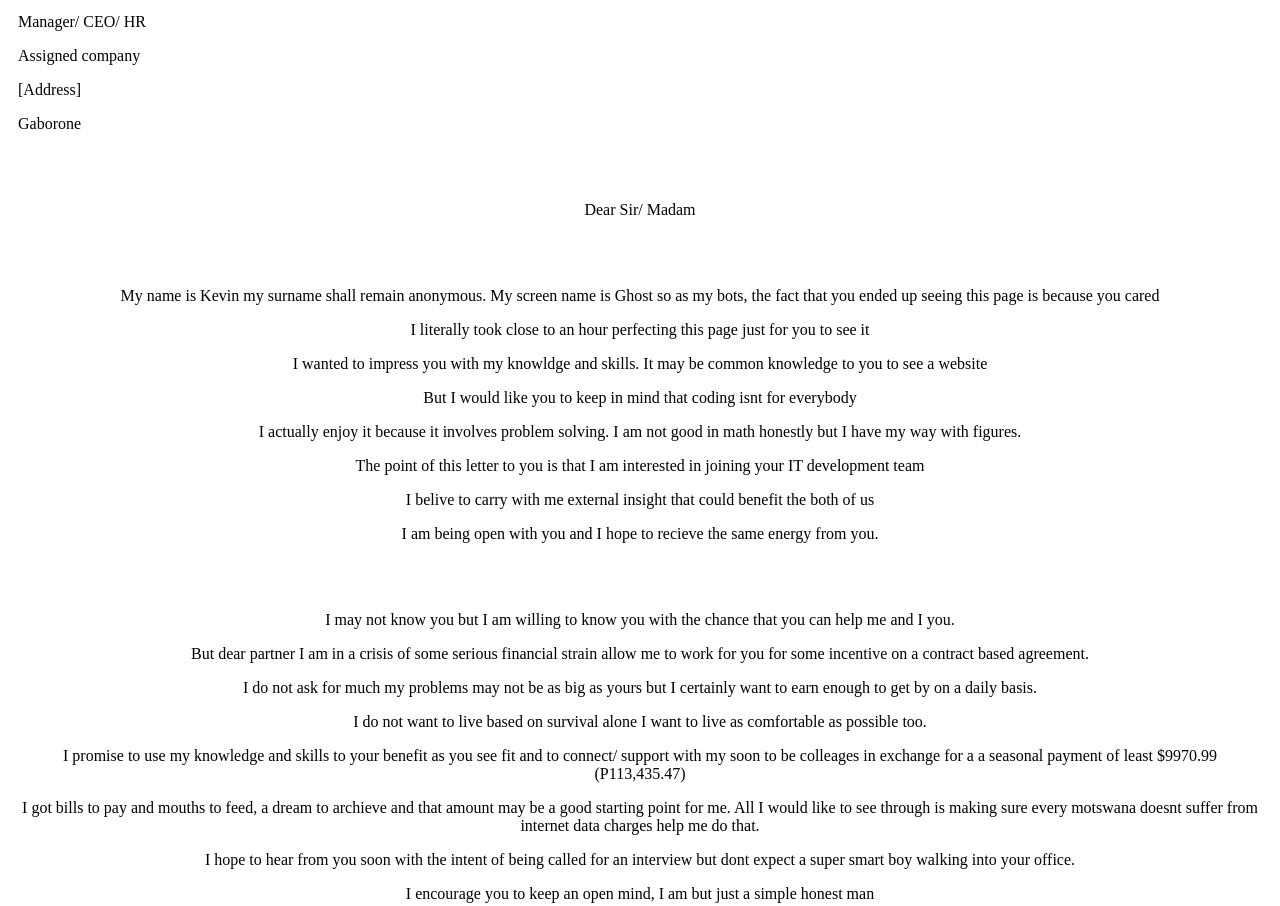
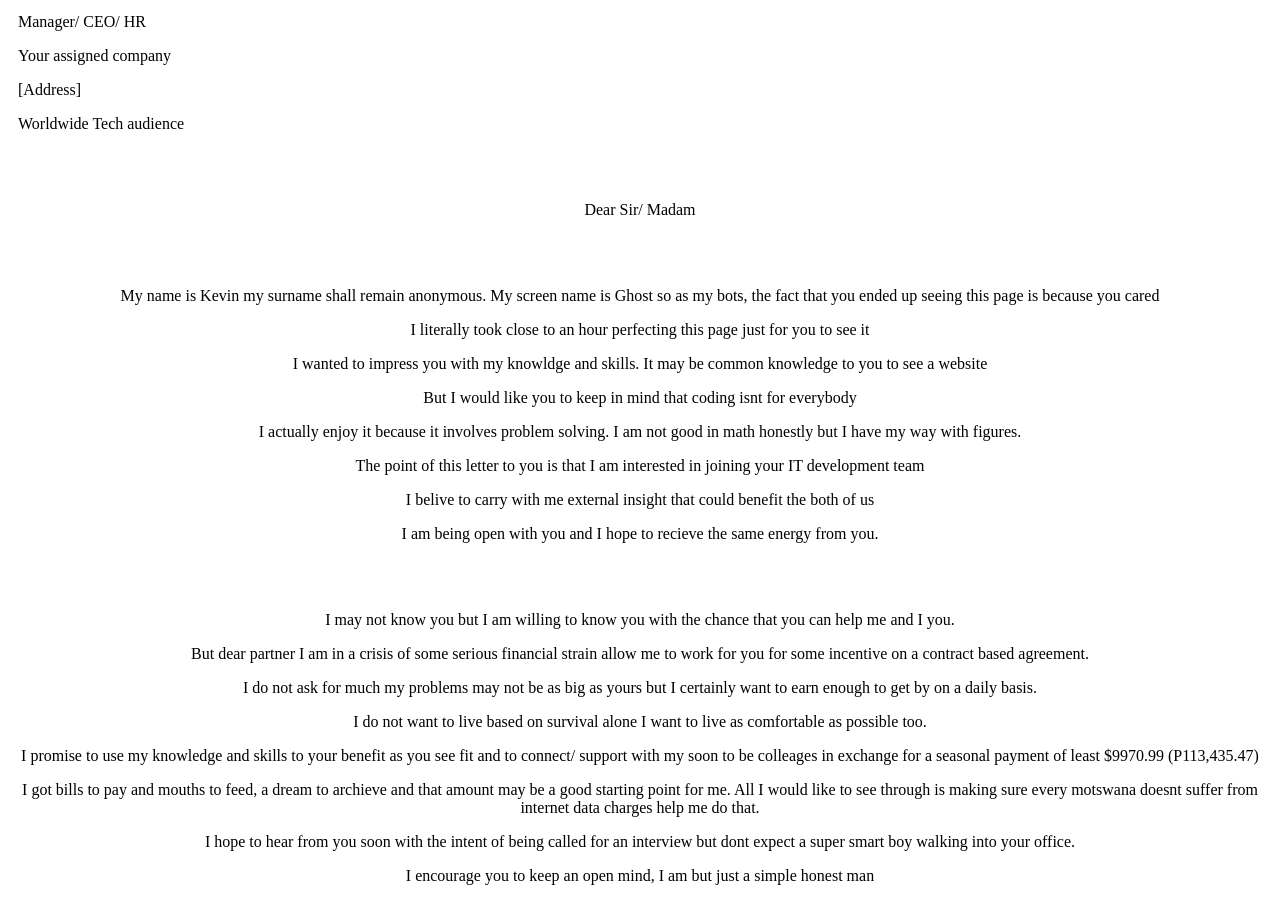
Before and after one commit to kevstar0/kevin, a website: page about.html in a window 1280 px wide. Shown: the part 225-1131 px from the top of the page. Drawn offline with Linux system fonts and the light colour scheme.

Commit message:
fixed target market
fixed vocab as well

```diff
--- a/about.html
+++ b/about.html
@@ -24,9 +24,9 @@
     <br />
     <p>To whom it may concern</p>
     <p>Manager/ CEO/ HR</p>
-    <p>Assigned company</p>
+    <p>Your assigned company</p>
     <p>[Address]</p>
-    <p>Gaborone</p>
+    <p>Worldwide Tech audience</p>
     <br />
     <br />
     <center>
@@ -80,7 +80,7 @@
       </p>
       <p>
         I promise to use my knowledge and skills to your benefit as you see fit
-        and to connect/ support with my soon to be colleages in exchange for a a seasonal payment of least $9970.99 (P113,435.47)
+        and to connect/ support with my soon to be colleages in exchange for a seasonal payment of least $9970.99 (P113,435.47)
       </p>
       <p>
         I got bills to pay and mouths to feed, a dream to archieve and that
```
